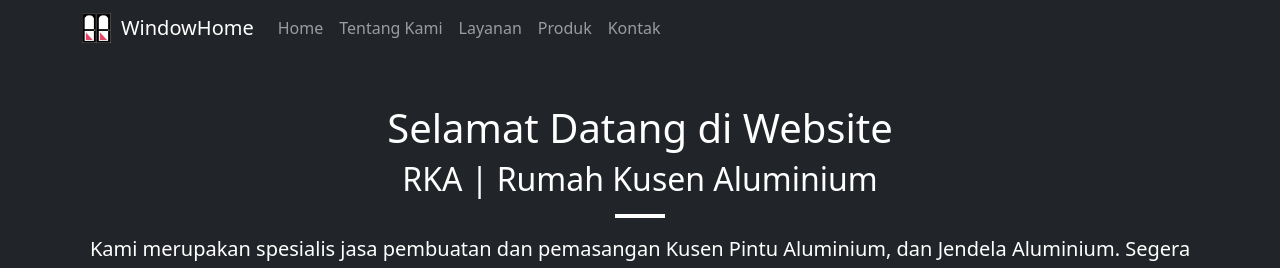
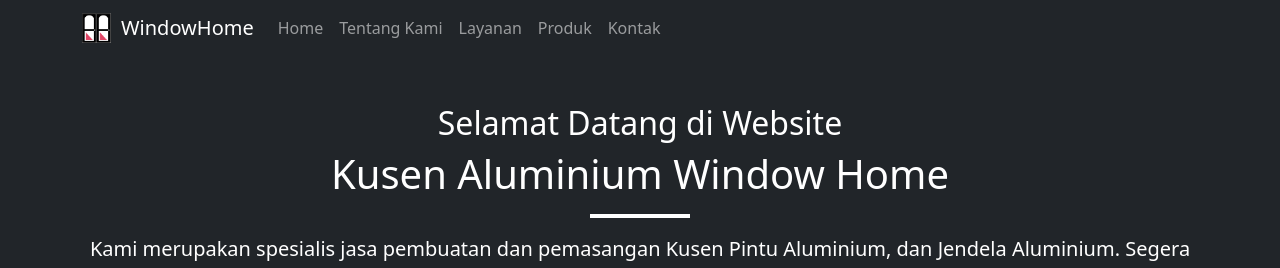
Before and after one commit to difhaels/vite-react-windowhome, a React (Vite) app: page / in a window 1280 px wide. Shown: the top 268 px of the page. Built offline with nearby package versions, Linux system fonts and the light colour scheme.

Commit message:
new hero

```diff
--- a/src/assets/css/hero.css
+++ b/src/assets/css/hero.css
@@ -1,25 +1,27 @@
 .hero-section h1 {
-    font-size: 2.5rem; /* Adjust as needed */
+    font-size: 2rem;
+    font-weight: 300;
   }
 
   .hero-section h2 {
-    font-size: 2rem; /* Adjust as needed */
+    font-size: 2.5rem;
+    font-weight: 400;
     margin-bottom: 1rem;
   }
 
   .estetik-line {
-    width: 50px;
+    width: 100px;
     height: 4px;
     background-color: white;
     margin: 0.5rem auto 1rem auto;
   }
 
   .hero-section p {
-    font-size: 1.25rem; /* Adjust as needed */
+    font-size: 1.25rem;
     margin-bottom: 2rem;
   }
 
   .hero-section .btn-primary {
-    font-size: 1.25rem; /* Adjust as needed */
+    font-size: 1.25rem;
     padding: 0.5rem 1.5rem;
   }
--- a/src/components/Hero.jsx
+++ b/src/components/Hero.jsx
@@ -1,5 +1,5 @@
 import React from 'react';
-import { Container, Button } from 'react-bootstrap';
+import { Container } from 'react-bootstrap';
 import '../assets/css/hero.css';
 
 function Hero() {
@@ -7,7 +7,7 @@ function Hero() {
     <div className="bg-dark text-white text-center py-5 hero-section">
       <Container>
         <h1>Selamat Datang di Website</h1>
-        <h2>RKA | Rumah Kusen Aluminium</h2>
+        <h2>Kusen Aluminium Window Home</h2>
         <div className="estetik-line"></div>
         <p>
           Kami merupakan spesialis jasa pembuatan dan pemasangan Kusen Pintu Aluminium, dan Jendela Aluminium. Segera Hubungi Kami untuk informasi selengkapnya.
```
